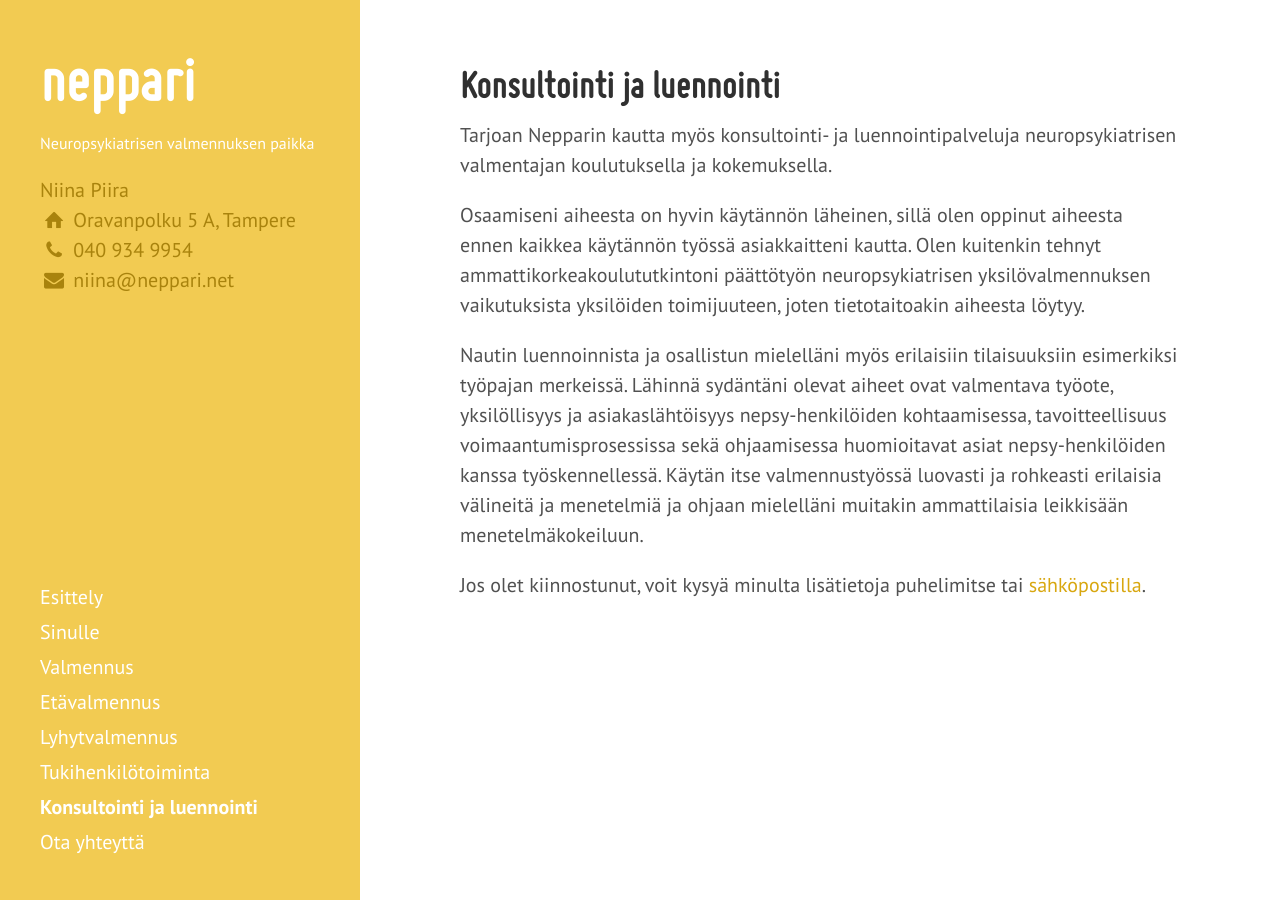
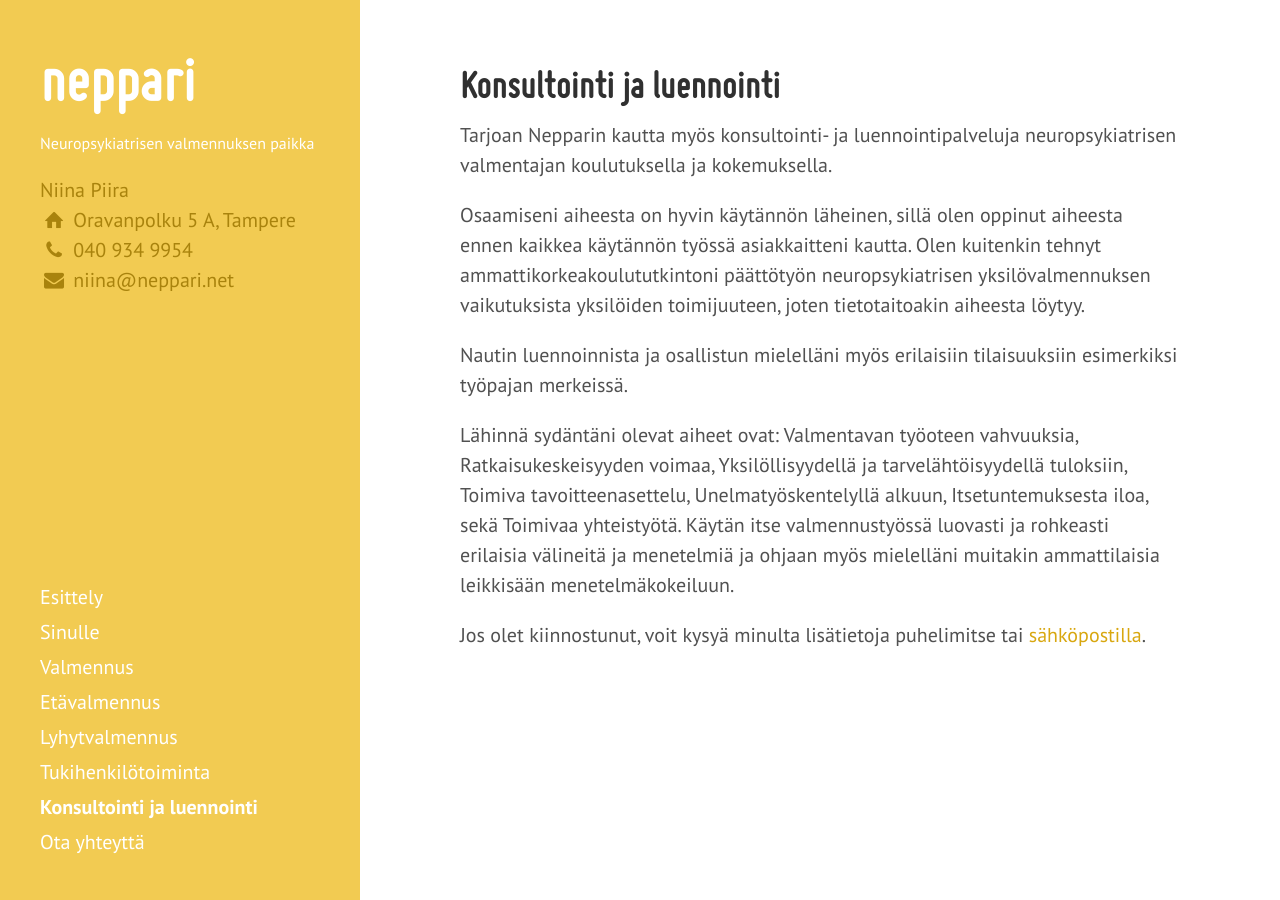
Before and after one commit to niinapiira/neppari.net, a Jekyll site: the page built from konsultointi-ja-luennointi.md, in a window 1280 px wide. Built offline with Jekyll 4.4.1, drawn with Linux system fonts in a browser that asks for light colours; Markdown is read by kramdown in place of the engine named in the settings.

Commit message:
Muutin koulutuskokonaisuuksian nimiä vetävämmiksi

```diff
--- a/konsultointi-ja-luennointi.md
+++ b/konsultointi-ja-luennointi.md
@@ -1,16 +1,21 @@
 ---
 layout: page
-page-title: Konsultointi ja luennointi
-"page-type": "normal"
+"page-title": Konsultointi ja luennointi
+"page-type": normal
 "navigation-order": 7
 published: true
+"link-title": ""
+polaroid: ""
 ---
+
 
 
 Tarjoan Nepparin kautta myös konsultointi- ja luennointipalveluja neuropsykiatrisen valmentajan koulutuksella ja kokemuksella.
 
 Osaamiseni aiheesta on hyvin käytännön läheinen, sillä olen oppinut aiheesta ennen kaikkea käytännön työssä asiakkaitteni kautta. Olen kuitenkin tehnyt ammattikorkeakoulututkintoni päättötyön neuropsykiatrisen yksilövalmennuksen vaikutuksista yksilöiden toimijuuteen, joten tietotaitoakin aiheesta löytyy.
 
-Nautin luennoinnista ja osallistun mielelläni myös erilaisiin tilaisuuksiin esimerkiksi työpajan merkeissä. Lähinnä sydäntäni olevat aiheet ovat valmentava työote, yksilöllisyys ja asiakaslähtöisyys nepsy-henkilöiden kohtaamisessa, tavoitteellisuus voimaantumisprosessissa sekä ohjaamisessa huomioitavat asiat nepsy-henkilöiden kanssa työskennellessä. Käytän itse valmennustyössä luovasti ja rohkeasti erilaisia välineitä ja menetelmiä ja ohjaan mielelläni muitakin ammattilaisia leikkisään menetelmäkokeiluun.
+Nautin luennoinnista ja osallistun mielelläni myös erilaisiin tilaisuuksiin esimerkiksi työpajan merkeissä.
+
+Lähinnä sydäntäni olevat aiheet ovat: Valmentavan työoteen vahvuuksia, Ratkaisukeskeisyyden voimaa, Yksilöllisyydellä ja tarvelähtöisyydellä tuloksiin, Toimiva tavoitteenasettelu, Unelmatyöskentelyllä alkuun, Itsetuntemuksesta iloa, sekä Toimivaa yhteistyötä. Käytän itse valmennustyössä luovasti ja rohkeasti erilaisia välineitä ja menetelmiä ja ohjaan myös mielelläni muitakin ammattilaisia leikkisään menetelmäkokeiluun.
 
 Jos olet kiinnostunut, voit kysyä minulta lisätietoja puhelimitse tai [sähköpostilla](/ota-yhteytta).
```
